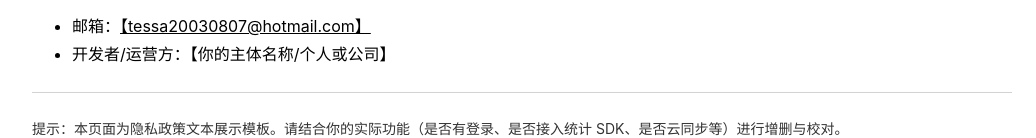
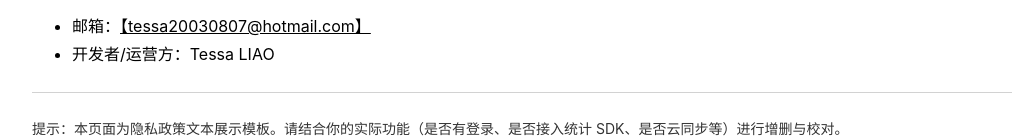
Before and after one commit to fishbbb/privateDocument, a plain HTML site: page index.html in a window 1280 px wide. Shown: the part 3612-3750 px from the top of the page, without its empty margins (118-1154 px from the left). Drawn offline with Linux system fonts and the light colour scheme.

Commit message:
Update index.html

```diff
--- a/index.html
+++ b/index.html
@@ -216,7 +216,7 @@
       </p>
       <ul>
         <li>邮箱：<a href="mailto:【tessa20030807@hotmail.com】">【tessa20030807@hotmail.com】</a></li>
-        <li>开发者/运营方：【你的主体名称/个人或公司】</li>
+        <li>开发者/运营方：Tessa LIAO </li>
       </ul>
     </section>
 
```
